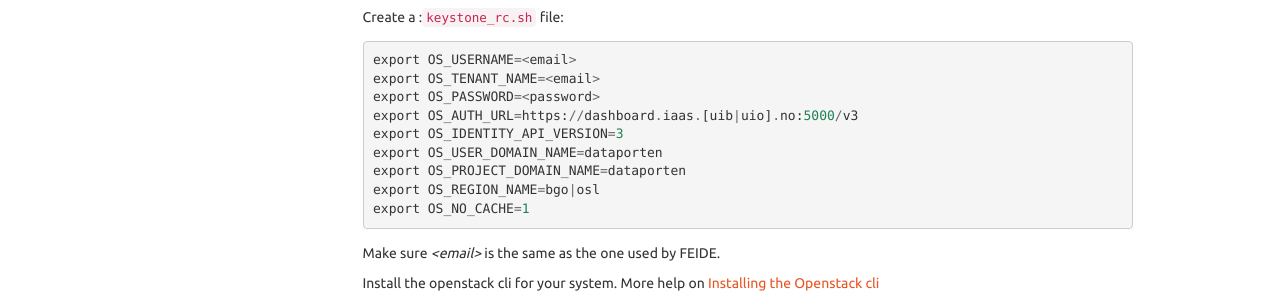
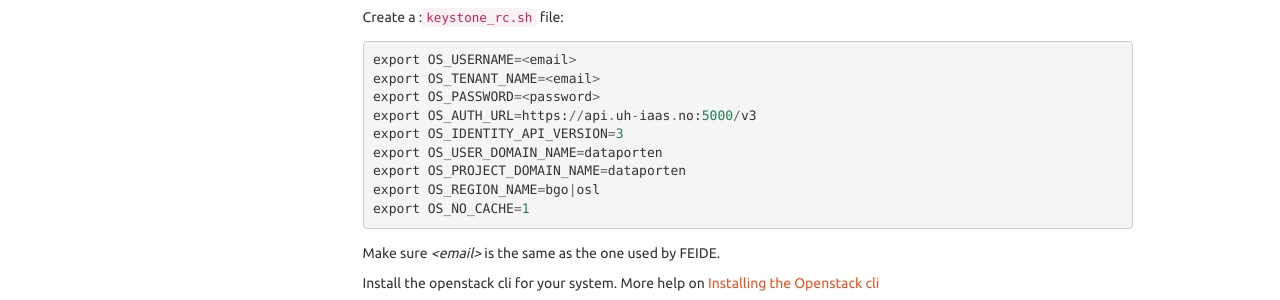
Before and after one commit to norcams/docs-enduser, a Sphinx documentation site: the page built from docs/old/api.rst, in a window 1280 px wide. Shown: the part 414-714 px from the top of the page. Built offline with Sphinx 7.4.7, drawn with Linux system fonts in a browser that asks for light colours; part of the change alters nothing that is shown.

Commit message:
Updated api url

```diff
--- a/docs/old/api.rst
+++ b/docs/old/api.rst
@@ -24,7 +24,7 @@ Create a ::file:`keystone_rc.sh` file:
   export OS_USERNAME=<email>
   export OS_TENANT_NAME=<email>
   export OS_PASSWORD=<password>
-  export OS_AUTH_URL=https://dashboard.iaas.[uib|uio].no:5000/v3
+  export OS_AUTH_URL=https://api.uh-iaas.no:5000/v3
   export OS_IDENTITY_API_VERSION=3
   export OS_USER_DOMAIN_NAME=dataporten
   export OS_PROJECT_DOMAIN_NAME=dataporten
```
